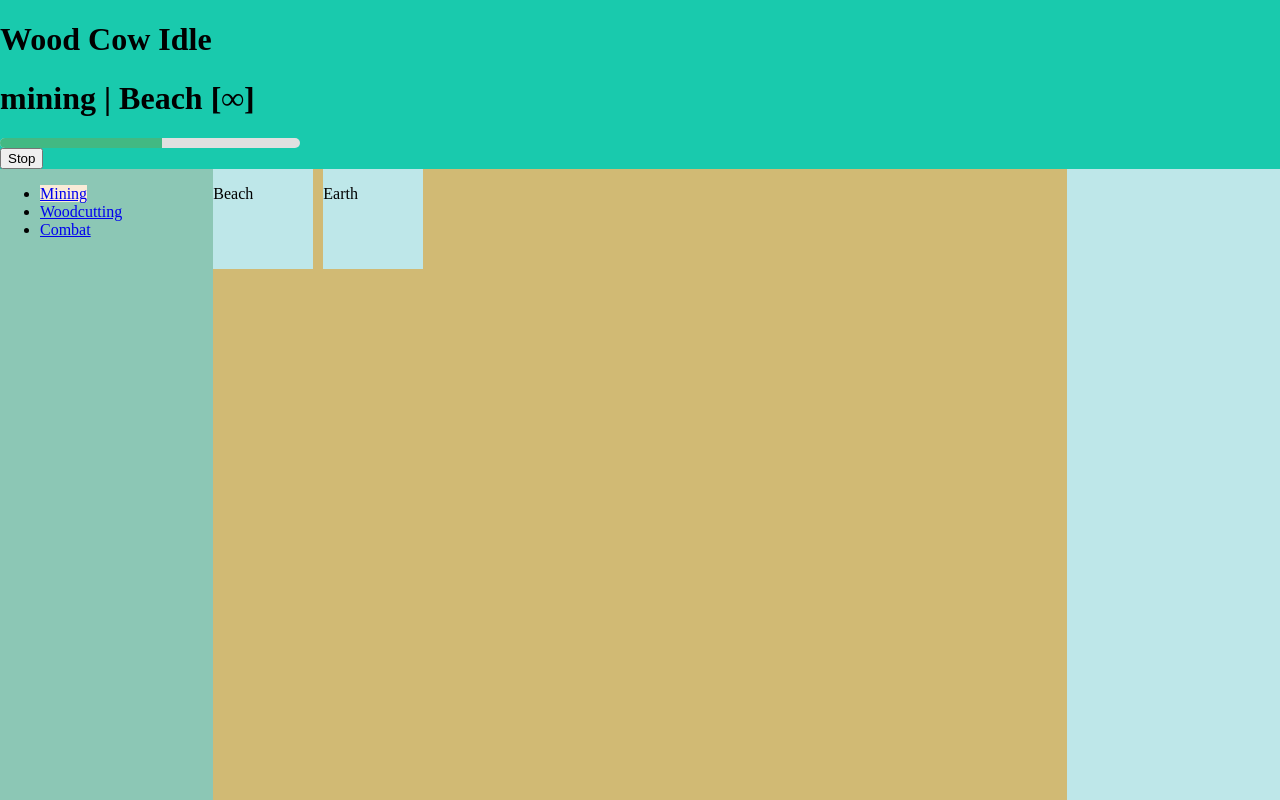
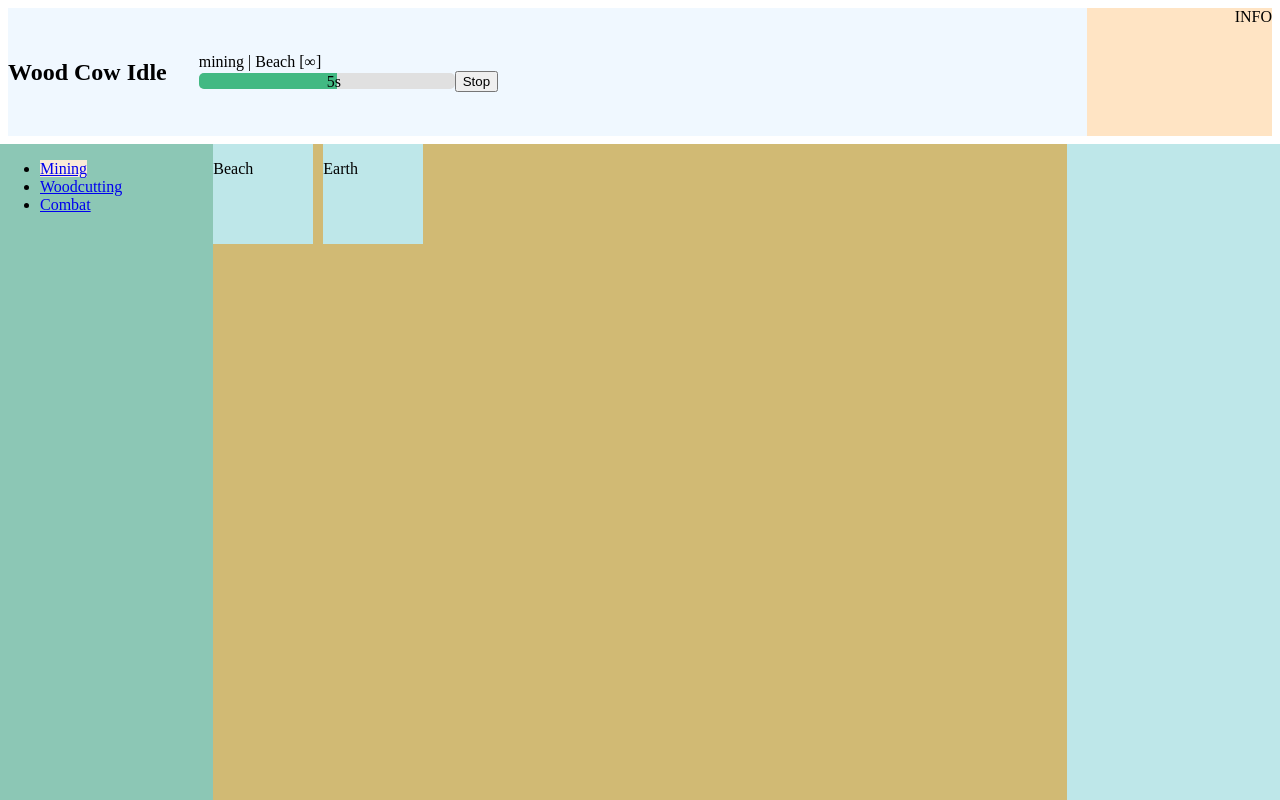
Before and after one commit to HeYaoDaDa/niuniu_fe, a Vue app: page /skill/mining in a window 1280 px wide. Both pictures are taken after a click on the element "Beach". Built offline with nearby package versions, Linux system fonts and the light colour scheme; the HTML template or start-up script is replaced by a standard one.

Commit message:
add pending action show

```diff
--- a/src/assets/main.css
+++ b/src/assets/main.css
@@ -14,8 +14,13 @@ html {
 
 .header {
     grid-row: 1;
-    grid-column: 1 / span 3;
-    background-color: #19caad;
+    grid-column: 1 / -1;
+    min-height: 128px;
+    padding: 8px;
+
+    display: flex;
+    flex-flow: row nowrap;
+    justify-content: space-between;
 }
 
 .sidebar {
--- a/src/components/ActionQueueComponent.vue
+++ b/src/components/ActionQueueComponent.vue
@@ -1,4 +1,5 @@
 <script setup lang="ts">
+import type { Action } from '@/model/Action';
 import { useActionStore } from '@/stores/action';
 import { ref, onMounted, computed } from 'vue';
 
@@ -17,6 +18,25 @@ const actionAmountShow = computed(() => {
         return 'invalid';
     }
 });
+const actionDurationshow = computed(() => {
+    if (actionStore.currentActionDuration) {
+        return actionStore.currentActionDuration / 1000 + 's';
+    } else {
+        return 'invalid';
+    }
+});
+const peddingActionQueue = computed(() => {
+    if (actionStore.actionQueue.length > 1) {
+        return actionStore.actionQueue.slice(1);
+    } else {
+        return [];
+    }
+})
+
+//TODO
+function computeActionShow(action: Action) {
+    return action.actionType + ' | ' + action.target + ' [' + (action.isInfinite ? '∞' : action.amount) + ']'
+}
 
 onMounted(() => {
     const animate = (timestamp: number) => {
@@ -35,20 +55,40 @@ onMounted(() => {
 </script>
 
 <template>
-    <div>
-        <h1>{{ actionStore.currentActionName }} | {{ actionStore.currentActionTargetName }} [{{ actionAmountShow }}]
-        </h1>
-        <div class="progress-container">
-            <div class="progress-bar" :style="{ width: progress + '%' }"></div>
+    <div class="action-div">
+        <div>{{ actionStore.currentActionName }} | {{ actionStore.currentActionTargetName }} [{{ actionAmountShow }}]
         </div>
-        <button @click="actionStore.removeAction(0)">Stop</button>
+        <div class="action-bottom">
+            <div class="progress-container">
+                <div class="duration-show">{{ actionDurationshow }}</div>
+                <div class="progress-bar" :style="{ width: progress + '%' }"></div>
+            </div>
+            <button @click="actionStore.removeAction(0)">Stop</button>
+        </div>
+        <div v-if="peddingActionQueue.length > 0">
+            <div v-for="(action, index) in peddingActionQueue" :key="index">
+                <button @click="actionStore.removeAction(index + 1)">Remove {{ computeActionShow(action) }}</button>
+            </div>
+        </div>
     </div>
 </template>
 
 <style lang="css" scoped>
+.action-div {
+    display: flex;
+    flex-flow: column nowrap;
+}
+
+.action-bottom {
+    display: flex;
+    flex-flow: row nowrap;
+    align-items: center;
+}
+
 .progress-container {
-    width: 300px;
-    height: 10px;
+    position: relative;
+    width: 256px;
+    height: 16px;
     background-color: #e0e0e0;
     border-radius: 5px;
     overflow: hidden;
@@ -59,4 +99,9 @@ onMounted(() => {
     background-color: #42b983;
     transition: width 100ms linear;
 }
+
+.duration-show {
+    position: absolute;
+    left: 50%;
+}
 </style>
--- a/src/components/HeaderComponent.vue
+++ b/src/components/HeaderComponent.vue
@@ -6,6 +6,42 @@ const actionStore = useActionStore();
 </script>
 
 <template>
-    <h1>Wood Cow Idle</h1>
-    <ActionQueueComponent v-if="actionStore.isRunning" />
+    <div class="header-left">
+        <div class="game-title">
+            Wood Cow Idle
+        </div>
+        <ActionQueueComponent v-if="actionStore.isRunning" />
+    </div>
+    <div class="header-right">
+        <div>INFO</div>
+    </div>
 </template>
+
+<style lang="css" scoped>
+.header-left {
+    flex-grow: 4;
+
+    display: flex;
+    flex-flow: row nowrap;
+    align-items: center;
+
+    background-color: aliceblue;
+}
+
+.header-right {
+    flex-grow: 1;
+
+    display: flex;
+    flex-flow: column nowrap;
+    align-items: end;
+
+    background-color: bisque;
+}
+
+.game-title {
+    margin-right: 32px;
+
+    font-weight: bold;
+    font-size: 24px;
+}
+</style>
```
